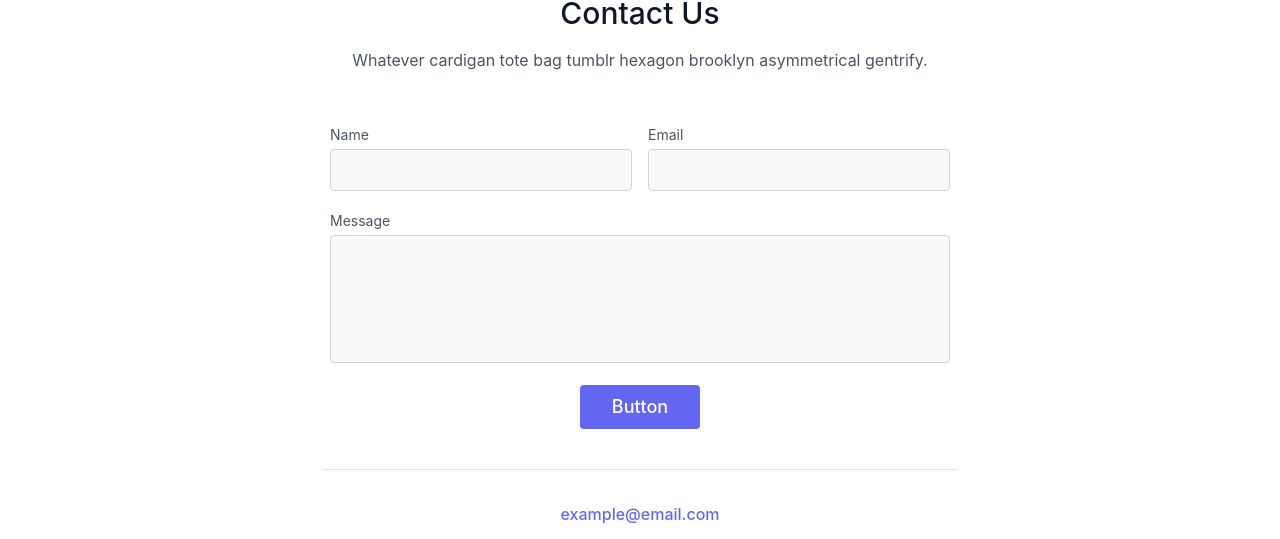
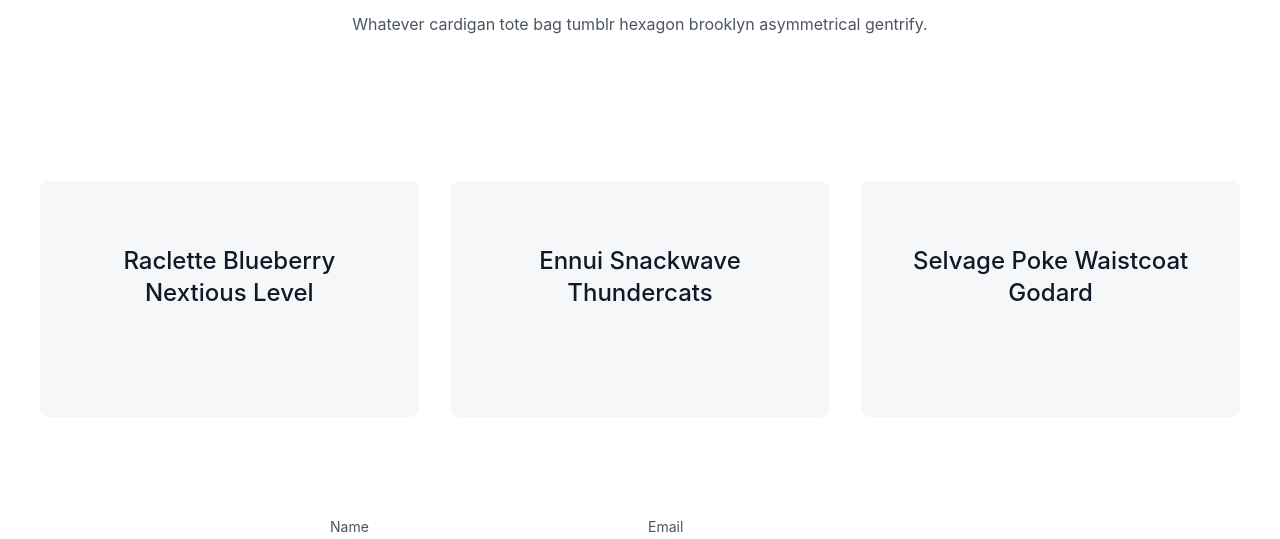
Before and after one commit to rightalign-io/next_blog, a React (Vite) app: page /contact in a window 1280 px wide. Shown: the part 254-793 px from the top of the page. Built offline with nearby package versions, Linux system fonts and the light colour scheme.

Commit message:
adding contact page section

```diff
--- a/src/Pages/Contact.tsx
+++ b/src/Pages/Contact.tsx
@@ -8,6 +8,30 @@ const Contact =() => {
             <div className="animate__animated animate__bounceInUp flex flex-col text-center w-full mb-12">
                 <h1 className="sm:text-3xl text-2xl font-medium title-font mb-4 text-gray-900">Contact Us</h1>
                 <p className="lg:w-2/3 mx-auto leading-relaxed text-base">Whatever cardigan tote bag tumblr hexagon brooklyn asymmetrical gentrify.</p>
+            </div>
+            <div className="text-gray-600 body-font">
+                <div className="container px-5 py-24 mx-auto">
+                    <div className="flex flex-wrap -m-4">
+                    <div className="p-4 lg:w-1/3">
+                        <div className="h-full bg-gray-100 bg-opacity-75 px-8 pt-16 pb-24 rounded-lg overflow-hidden text-center relative">
+
+                            <h1 className="title-font sm:text-2xl text-xl font-medium text-gray-900 mb-3">Raclette Blueberry Nextious Level</h1>
+                        </div>
+                    </div>
+                    <div className="p-4 lg:w-1/3">
+                        <div className="h-full bg-gray-100 bg-opacity-75 px-8 pt-16 pb-24 rounded-lg overflow-hidden text-center relative">
+                        <h1 className="title-font sm:text-2xl text-xl font-medium text-gray-900 mb-3">Ennui Snackwave Thundercats</h1>
+
+                        </div>
+                    </div>
+                    <div className="p-4 lg:w-1/3">
+                        <div className="h-full bg-gray-100 bg-opacity-75 px-8 pt-16 pb-24 rounded-lg overflow-hidden text-center relative">
+                        <h1 className="title-font sm:text-2xl text-xl font-medium text-gray-900 mb-3">Selvage Poke Waistcoat Godard</h1>
+
+                        </div>
+                    </div>
+                    </div>
+                </div>
             </div>
             <div className="animate__animated animate__bounceInUp animate__delay-1s lg:w-1/2 md:w-2/3 mx-auto">
                 <div className="flex flex-wrap -m-2">
--- a/src/components/Header.tsx
+++ b/src/components/Header.tsx
@@ -38,7 +38,7 @@ export default function Header() {
 }
 
 function HeaderLG () {
-  return <header className="text-gray-600 body-font bg-gray-200 mb-10 md: m-0">
+  return <header className="text-gray-600 body-font bg-gray-200 mb-1 md: m-0">
   <div className=" flex justify-around px-5 flex-row md:mx-auto items-center">
     <a className="flex title-font font-medium items-center text-gray-900 mb-4 md:mb-0">
       <img src="https://res.cloudinary.com/practicaldev/image/fetch/s--GyB_U5jy--/c_limit%2Cf_auto%2Cfl_progressive%2Cq_auto%2Cw_880/https://dev-to-uploads.s3.amazonaws.com/uploads/articles/a9mi84xpp6i6q4yn28go.png" width="150px" alt="" />
--- a/src/components/HomeSlider.tsx
+++ b/src/components/HomeSlider.tsx
@@ -11,7 +11,7 @@ const HomeSlider = () => {
   ];
 
   return (
-    <Swiper className='h-64 min-h-full my-auto border-t border-2-t border-gray-400 mx-10 px-12'
+    <Swiper className='h-64 min-h-full my-auto mx-10 px-12'
       spaceBetween={50} slidesPerView={1}
       onSlideChange={() => console.log('slide change')} onSwiper={(swiper) => console.log(swiper)} >
         { swipperItems.map((item, index) => {
```
